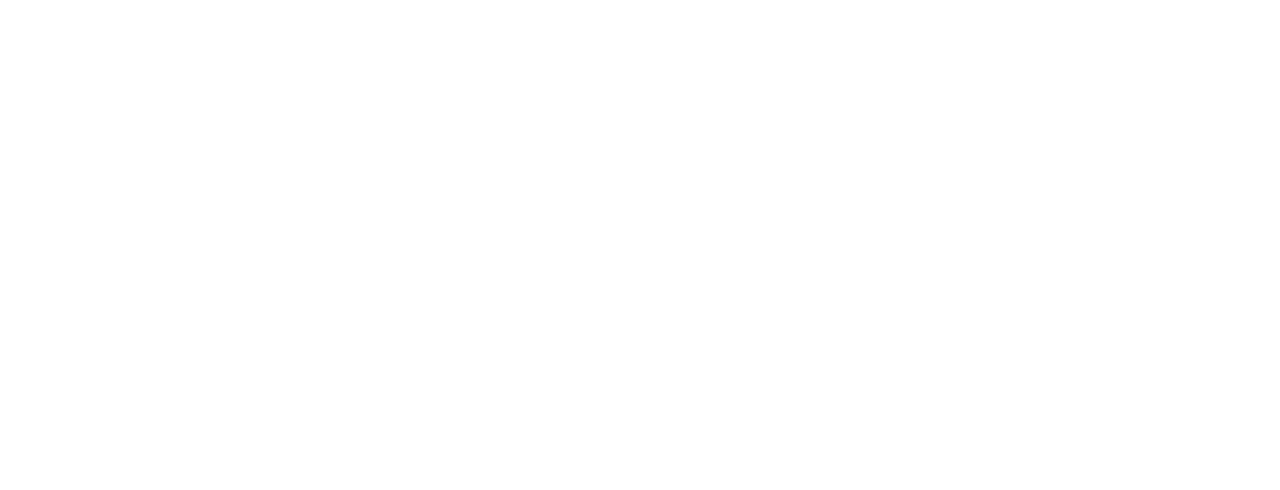
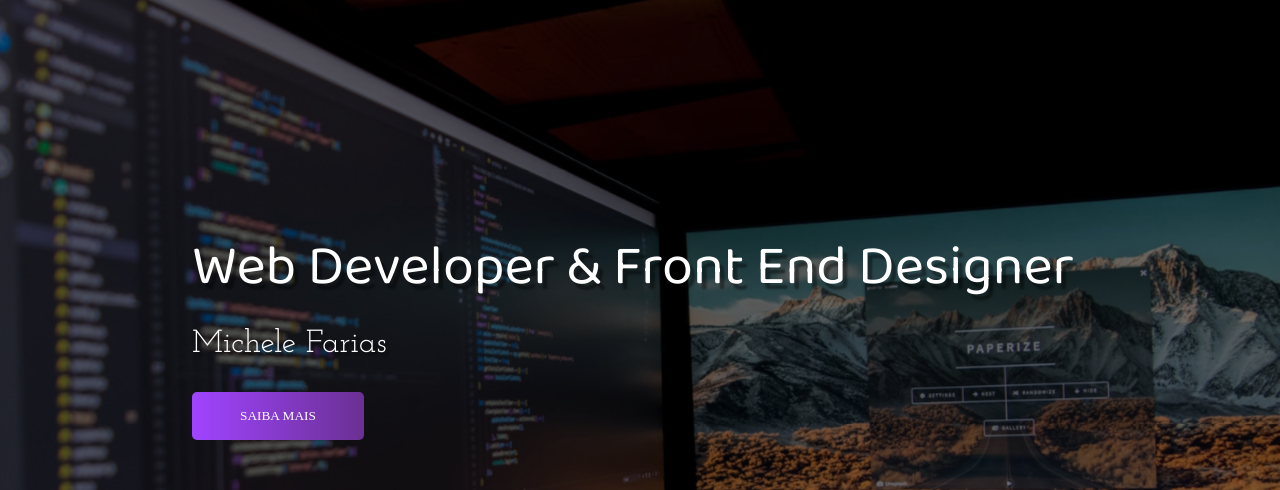
Before and after one commit to FariasMi/portifolio, a plain HTML site: page index.html in a window 1280 px wide. Shown: the top 490 px of the page. Drawn offline with Linux system fonts and the light colour scheme.

Commit message:
:package: Header

```diff
--- a/index.html
+++ b/index.html
@@ -3,10 +3,27 @@
 <head>
     <meta charset="UTF-8">
     <meta name="viewport" content="width=device-width, initial-scale=1.0"/>
+    <link rel="apple-touch-icon" sizes="180x180"    href="images/apple-touch-icon.png">
+    <link rel="icon" type="image/png" sizes="32x32" href="images/favicon-32x32.png">
+    <link rel="icon" type="image/png" sizes="16x16" href="images/favicon-16x16.png">
+    <link rel="manifest" href="/site.webmanifest">
     <link rel="stylesheet" href="style.css"/>
-    <title>Portifolio</title>
+    <title>Portfolio</title>
 </head>
 <body>
+    <div class="container">
+        <header>
+            <div class="img-wrapper">
+                <img src="images/bg.jpg" alt="">
+            </div>
+            <div class="banner">
+                <h1>Web Developer & Front End Designer</h1>
+                <p>Michele Farias</p>
+                <button>Saiba Mais</button>
+            </div>
+
+        </header>
+    </div>
 
 </body>
 </html>
--- a/style.css
+++ b/style.css
@@ -1,2 +1,90 @@
 @import url('https://fonts.googleapis.com/css2?family=Baloo+2:wght@400;500;600;700;800&family=Josefin+Slab:ital,wght@0,300;0,400;0,600;0,700;1,300;1,400;1,600&family=Mulish:ital,wght@0,200;0,300;0,400;0,800;1,200;1,300;1,800&display=swap');
 @import url('https://cdnjs.cloudflare.com/ajax/libs/font-awesome/5.14.0/css/all.min.css');
+*{
+    padding:0;
+    margin:0;
+   }
+
+header{
+    width: 100%;
+    height: 100vh;
+    overflow:hidden;
+    position:relative;
+}
+.img-wrapper{
+    width: 100%;
+    height: 100%;
+    overflow:hidden;
+    background-color:rgba(0,0,0,1);
+    animation:zoom 25s;
+}
+
+@keyframes zoom{
+    0%{
+        transform:scale(1.3);
+    }
+    100%{
+        transform:scale(1);
+    }
+ }
+
+.img-wrapper img{
+    width: 100%;
+    height: 100%;
+    object-fit: cover;
+    opacity: 0.5;
+}
+.banner{
+    position:absolute;
+    top:30%;
+    left:15%;
+}
+
+
+.banner h1{
+    color:#ffffff;
+    font-size:3.5rem;
+    font-family: "Baloo 2",serif;
+    font-weight: 200;
+    text-shadow: .3rem .4rem 2px rgba(0,0,0,.4);
+    line-height: 3.5rem;
+    margin-bottom:2rem;
+    opacity:0;
+    animation:moveBanner 1s  0.5s forwards;
+}
+
+.banner p{
+    font-family:"Josefin Slab",serif;
+    color:#ffffff;
+    font-size:2rem ;
+    text-shadow: .2rem .2rem 2px rgba(0,0,0,.4);
+    margin-bottom:2rem;
+    opacity:0;
+    animation:moveBanner 1s 0.7s forwards;
+}
+.banner button{
+    font-family:"Muli",serif;
+    color:#ffffff;
+    letter-spacing:0.1;
+    text-transform: uppercase;
+    background: #6a3093;
+    background: -webkit-linear-gradient(to right, #a044ff, #6a3093);
+    background: linear-gradient(to right, #a044ff, #6a3093);
+    padding:1rem 3rem;
+    border:none;
+    border-radius: 5px;
+    cursor: pointer;
+    opacity:0;
+    animation:moveBanner 1s 0.9s forwards;
+ }
+
+ @keyframes moveBanner{
+    0%{
+        transform:translateY(10rem) rotateY(-30deg);
+
+    }
+    100%{
+        transform: translateY(0) rotateY(0);
+        opacity:1;
+    }
+ }
```
Also changed, not shown: images/android-chrome-192x192.png (renamed from android-chrome-192x192.png), images/android-chrome-512x512.png (renamed from android-chrome-512x512.png), images/apple-touch-icon.png (renamed from apple-touch-icon.png), images/bg.jpg (added), images/favicon-16x16.png (renamed from favicon-16x16.png), images/favicon-32x32.png (renamed from favicon-32x32.png), site.webmanifest, 1 other file.
